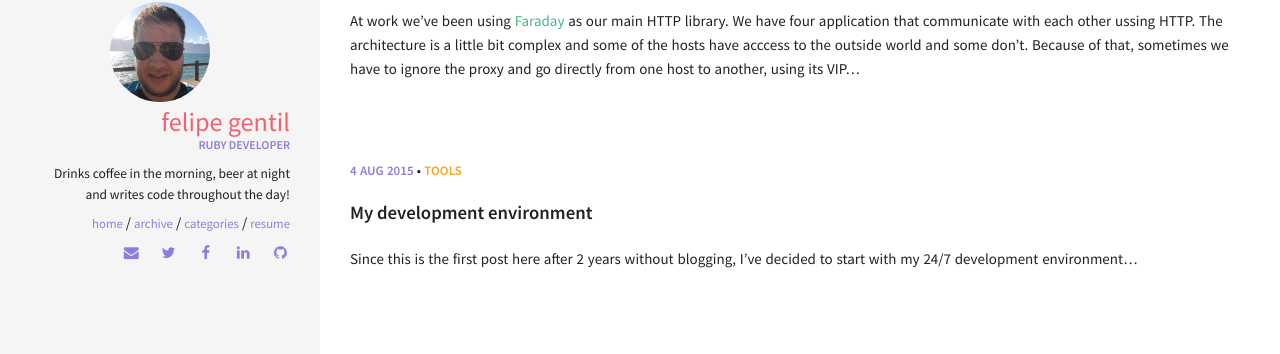
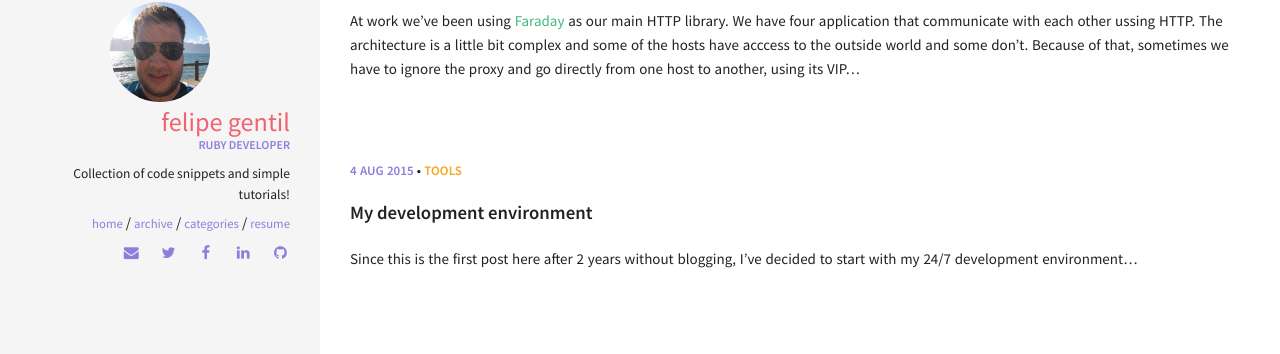
Before and after one commit to fpgentil/fpgentil.github.io, a Jekyll site: the page built from index.html, in a window 1280 px wide. Shown: the part 2190-2544 px from the top of the page. Built offline with Jekyll 4.4.1, drawn with Linux system fonts in a browser that asks for light colours.

Commit message:
Update bio

```diff
--- a/_config.yml
+++ b/_config.yml
@@ -35,7 +35,7 @@ owner:
   name: Felipe Gentil
   avatar: fpgentil.jpg
   job: "Ruby Developer"
-  bio: "Drinks coffee in the morning, beer at night and writes code throughout the day!"
+  bio: "Collection of code snippets and simple tutorials!"
   email: cdigentil@gmail.com
   disqus-shortname: felipegentil
   twitter: fpgentil
```
